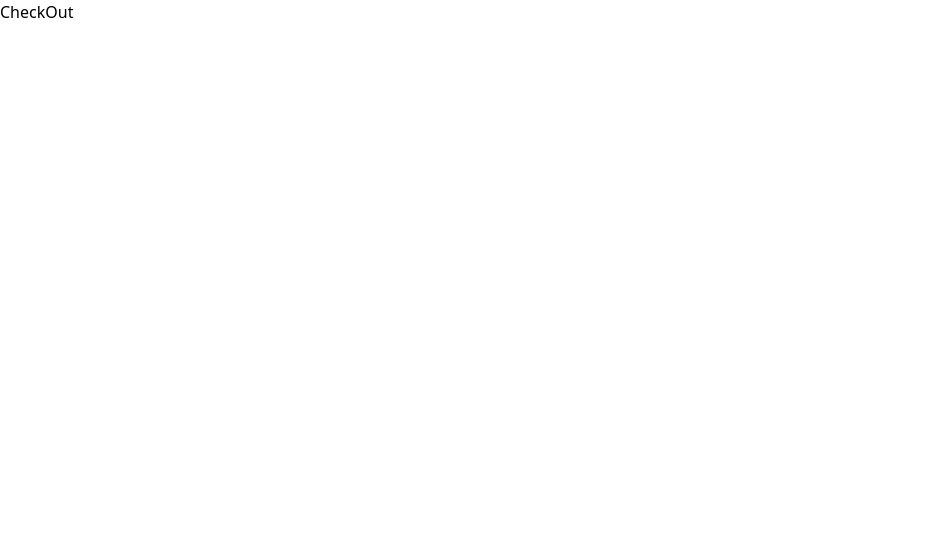
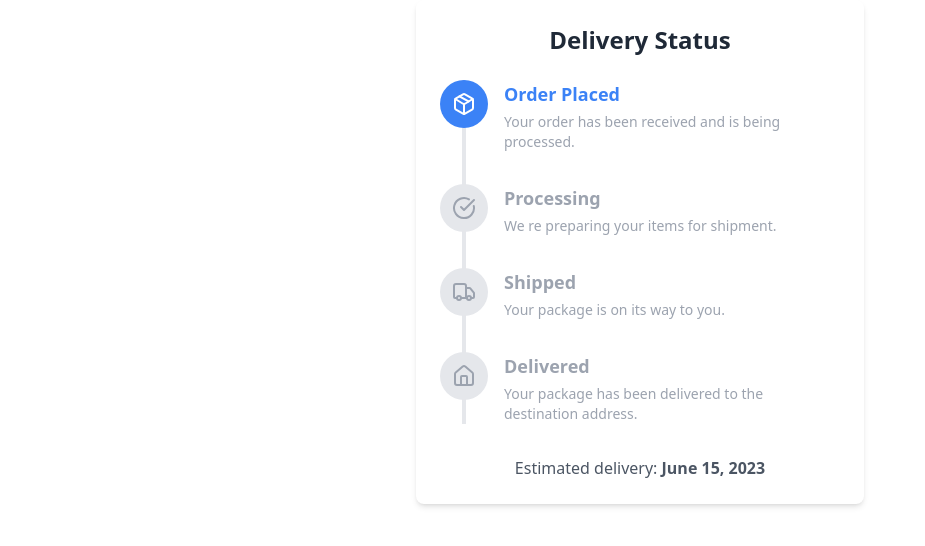
Before and after one commit to JasimDAce/Vox-Market, a Next.js app in the folder frontend/: page /user/checkout in a window 1280 px wide. Shown: the top 546 px of the page, without its empty margins (0-925 px from the left). Built offline with nearby package versions, Linux system fonts and the light colour scheme.

Commit message:
I have created browse product

```diff
--- a/frontend/package.json
+++ b/frontend/package.json
@@ -12,6 +12,7 @@
     "axios": "^1.7.7",
     "formik": "^2.4.6",
     "framer-motion": "^11.11.7",
+    "lucide-react": "^0.453.0",
     "next": "14.2.14",
     "react": "^18",
     "react-dom": "^18",
--- /dev/null
+++ b/frontend/src/app/components/BrowseProduct.jsx
@@ -0,0 +1,153 @@
+import React, { useState, useEffect } from 'react';
+import { ChevronLeft, ChevronRight, Filter, SortAsc, SortDesc } from 'lucide-react';
+import { Button } from "@/components/ui/button"
+import { Select, SelectContent, SelectItem, SelectTrigger, SelectValue } from "@/components/ui/select"
+import { Input } from "@/components/ui/input"
+import { Card, CardContent, CardFooter, CardHeader, CardTitle } from "@/components/ui/card"
+
+const products = [
+  { id: 1, name: "Ergonomic Chair", price: 199.99, category: "Furniture", image: "/placeholder.svg?height=200&width=200" },
+  { id: 2, name: "Wireless Keyboard", price: 59.99, category: "Electronics", image: "/placeholder.svg?height=200&width=200" },
+  { id: 3, name: "LED Desk Lamp", price: 39.99, category: "Lighting", image: "/placeholder.svg?height=200&width=200" },
+  { id: 4, name: "Noise-Cancelling Headphones", price: 149.99, category: "Electronics", image: "/placeholder.svg?height=200&width=200" },
+  { id: 5, name: "Adjustable Standing Desk", price: 299.99, category: "Furniture", image: "/placeholder.svg?height=200&width=200" },
+  { id: 6, name: "Wireless Mouse", price: 29.99, category: "Electronics", image: "/placeholder.svg?height=200&width=200" },
+  { id: 7, name: "Ergonomic Keyboard", price: 79.99, category: "Electronics", image: "/placeholder.svg?height=200&width=200" },
+  { id: 8, name: "Monitor Stand", price: 49.99, category: "Accessories", image: "/placeholder.svg?height=200&width=200" },
+  { id: 9, name: "Desk Organizer", price: 24.99, category: "Accessories", image: "/placeholder.svg?height=200&width=200" },
+  { id: 10, name: "Wireless Charger", price: 34.99, category: "Electronics", image: "/placeholder.svg?height=200&width=200" },
+  { id: 11, name: "Laptop Stand", price: 39.99, category: "Accessories", image: "/placeholder.svg?height=200&width=200" },
+  { id: 12, name: "Mechanical Keyboard", price: 129.99, category: "Electronics", image: "/placeholder.svg?height=200&width=200" },
+];
+
+const BrowseProducts = () => {
+  const [filteredProducts, setFilteredProducts] = useState(products);
+  const [currentPage, setCurrentPage] = useState(1);
+  const [sortOrder, setSortOrder] = useState('asc');
+  const [categoryFilter, setCategoryFilter] = useState('All');
+  const [searchTerm, setSearchTerm] = useState('');
+  const productsPerPage = 8;
+
+  useEffect(() => {
+    let result = [...products];
+
+    if (categoryFilter !== 'All') {
+      result = result.filter(product => product.category === categoryFilter);
+    }
+
+    if (searchTerm) {
+      result = result.filter(product =>
+        product.name.toLowerCase().includes(searchTerm.toLowerCase()) ||
+        product.category.toLowerCase().includes(searchTerm.toLowerCase())
+      );
+    }
+
+    result.sort((a, b) => {
+      if (sortOrder === 'asc') {
+        return a.price - b.price;
+      } else {
+        return b.price - a.price;
+      }
+    });
+
+    setFilteredProducts(result);
+    setCurrentPage(1);
+  }, [categoryFilter, sortOrder, searchTerm]);
+
+  const indexOfLastProduct = currentPage * productsPerPage;
+  const indexOfFirstProduct = indexOfLastProduct - productsPerPage;
+  const currentProducts = filteredProducts.slice(indexOfFirstProduct, indexOfLastProduct);
+
+  const paginate = (pageNumber) => setCurrentPage(pageNumber);
+
+  const categories = ['All', ...new Set(products.map(product => product.category))];
+
+  return (
+    <div className="container mx-auto px-4 py-8">
+      <h1 className="text-3xl font-bold mb-8 text-center">Browse Our Products</h1>
+
+      <div className="flex flex-col md:flex-row justify-between items-center mb-6 space-y-4 md:space-y-0 md:space-x-4">
+        <div className="flex items-center space-x-4">
+          <Select value={categoryFilter} onValueChange={setCategoryFilter}>
+            <SelectTrigger className="w-[180px]">
+              <SelectValue placeholder="Select category" />
+            </SelectTrigger>
+            <SelectContent>
+              {categories.map(category => (
+                <SelectItem key={category} value={category}>{category}</SelectItem>
+              ))}
+            </SelectContent>
+          </Select>
+          <Button
+            variant="outline"
+            size="icon"
+            onClick={() => setSortOrder(sortOrder === 'asc' ? 'desc' : 'asc')}
+            aria-label={sortOrder === 'asc' ? 'Sort descending' : 'Sort ascending'}
+          >
+            {sortOrder === 'asc' ? <SortAsc className="h-4 w-4" /> : <SortDesc className="h-4 w-4" />}
+          </Button>
+        </div>
+        <Input
+          type="text"
+          placeholder="Search products..."
+          value={searchTerm}
+          onChange={(e) => setSearchTerm(e.target.value)}
+          className="w-full md:w-64"
+        />
+      </div>
+
+      <div className="grid grid-cols-2 md:grid-cols-3 lg:grid-cols-4 gap-4 md:gap-6">
+        {currentProducts.map(product => (
+          <Card key={product.id} className="flex flex-col justify-between">
+            <CardHeader>
+              <img src={product.image} alt={product.name} className="w-full h-40 object-cover mb-2 rounded-md" />
+              <CardTitle className="text-sm md:text-base">{product.name}</CardTitle>
+            </CardHeader>
+            <CardContent>
+              <p className="text-xs md:text-sm text-gray-600">{product.category}</p>
+              <p className="text-sm md:text-lg font-bold mt-1">${product.price.toFixed(2)}</p>
+            </CardContent>
+            <CardFooter>
+              <Button className="w-full text-xs md:text-sm">Add to Cart</Button>
+            </CardFooter>
+          </Card>
+        ))}
+      </div>
+
+      {filteredProducts.length > productsPerPage && (
+        <div className="flex justify-center mt-8 space-x-2">
+          <Button
+            variant="outline"
+            onClick={() => paginate(currentPage - 1)}
+            disabled={currentPage === 1}
+            className="text-xs md:text-sm"
+          >
+            <ChevronLeft className="h-4 w-4 mr-1" />
+            Prev
+          </Button>
+          {Array.from({ length: Math.ceil(filteredProducts.length / productsPerPage) }, (_, i) => (
+            <Button
+              key={i}
+              variant={currentPage === i + 1 ? "default" : "outline"}
+              onClick={() => paginate(i + 1)}
+              className="text-xs md:text-sm"
+            >
+              {i + 1}
+            </Button>
+          ))}
+          <Button
+            variant="outline"
+            onClick={() => paginate(currentPage + 1)}
+            disabled={currentPage === Math.ceil(filteredProducts.length / productsPerPage)}
+            className="text-xs md:text-sm"
+          >
+            Next
+            <ChevronRight className="h-4 w-4 ml-1" />
+          </Button>
+        </div>
+      )}
+    </div>
+  );
+};
+
+export default BrowseProducts;
--- a/frontend/src/app/user/checkout/page.jsx
+++ b/frontend/src/app/user/checkout/page.jsx
@@ -1,9 +1,79 @@
-import React from 'react'
+'use client'
+import React, { useState, useEffect } from 'react';
+import { CheckCircle, Package, Truck, Home } from 'lucide-react';
 
-const CheckOut = () => {
+const deliveryStages = [
+  { name: 'Order Placed', icon: Package, description: 'Your order has been received and is being processed.' },
+  { name: 'Processing', icon: CheckCircle, description: 'We re preparing your items for shipment.' },
+  { name: 'Shipped', icon: Truck, description: 'Your package is on its way to you.' },
+  { name: 'Delivered', icon: Home, description: 'Your package has been delivered to the destination address.' },
+];
+
+const VerticalDeliveryTimeline = ({ currentStage = 0 }) => {
+  const [progress, setProgress] = useState(0);
+
+  useEffect(() => {
+    setProgress((currentStage / (deliveryStages.length - 1)) * 100);
+  }, [currentStage]);
+
   return (
-    <div>CheckOut</div>
-  )
-}
+    <div className="w-full max-w-md mx-auto p-6 bg-white rounded-lg shadow-md">
+      <h2 className="text-2xl font-bold mb-6 text-center text-gray-800">Delivery Status</h2>
+      <div className="relative">
+        <div
+          className="absolute top-0 left-6 w-1 h-full bg-gray-200 transform -translate-x-1/2"
+          aria-hidden="true"
+        />
+        <div
+          className="absolute top-0 left-6 w-1 bg-blue-500 transform -translate-x-1/2 transition-all duration-500 ease-in-out"
+          style={{ height: `${progress}%` }}
+          aria-hidden="true"
+        />
+        <ul className="relative z-10 space-y-8">
+          {deliveryStages.map((stage, index) => {
+            const Icon = stage.icon;
+            const isActive = index <= currentStage;
+            const isCompleted = index < currentStage;
+            return (
+              <li key={stage.name} className="flex items-start">
+                <div className="flex-shrink-0 mr-4">
+                  <div
+                    className={`w-12 h-12 rounded-full flex items-center justify-center ${
+                      isActive ? 'bg-blue-500 text-white' : 'bg-gray-200 text-gray-400'
+                    } transition-all duration-300 ease-in-out`}
+                  >
+                    <Icon className="w-6 h-6" />
+                  </div>
+                </div>
+                <div className="flex flex-col">
+                  <h3
+                    className={`text-lg font-semibold ${
+                      isActive ? 'text-blue-500' : 'text-gray-400'
+                    } transition-all duration-300 ease-in-out`}
+                  >
+                    {stage.name}
+                  </h3>
+                  <p
+                    className={`mt-1 text-sm ${
+                      isCompleted ? 'text-gray-600' : 'text-gray-400'
+                    } transition-all duration-300 ease-in-out`}
+                  >
+                    {stage.description}
+                  </p>
+                  {isCompleted && (
+                    <p className="mt-1 text-xs text-green-500">Completed on June {10 + index}, 2023</p>
+                  )}
+                </div>
+              </li>
+            )
+          })}
+        </ul>
+      </div>
+      <div className="mt-8 text-center text-gray-600">
+        Estimated delivery: <span className="font-semibold">June 15, 2023</span>
+      </div>
+    </div>
+  );
+};
 
-export default CheckOut
+export default VerticalDeliveryTimeline;
```
Also changed, not shown: 1 other file (tests, documents, lock files or other folders).
